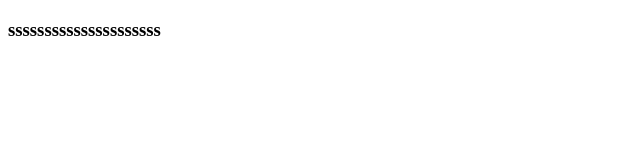
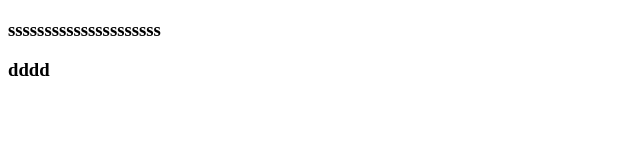
Before and after one commit to saraheydari48/git, a plain HTML site: page index1.html in a window 1280 px wide. Shown: the full height of the page, 0-640 px from the left. Drawn offline with Linux system fonts and the light colour scheme.

Commit message:
zzzzzzzzz

```diff
--- a/index1.html
+++ b/index1.html
@@ -7,6 +7,7 @@
 </head>
 <body>
     <h3>sssssssssssssssssssss</h3>
+    <h3>dddd</h3>
 
 </body>
 </html>
```
